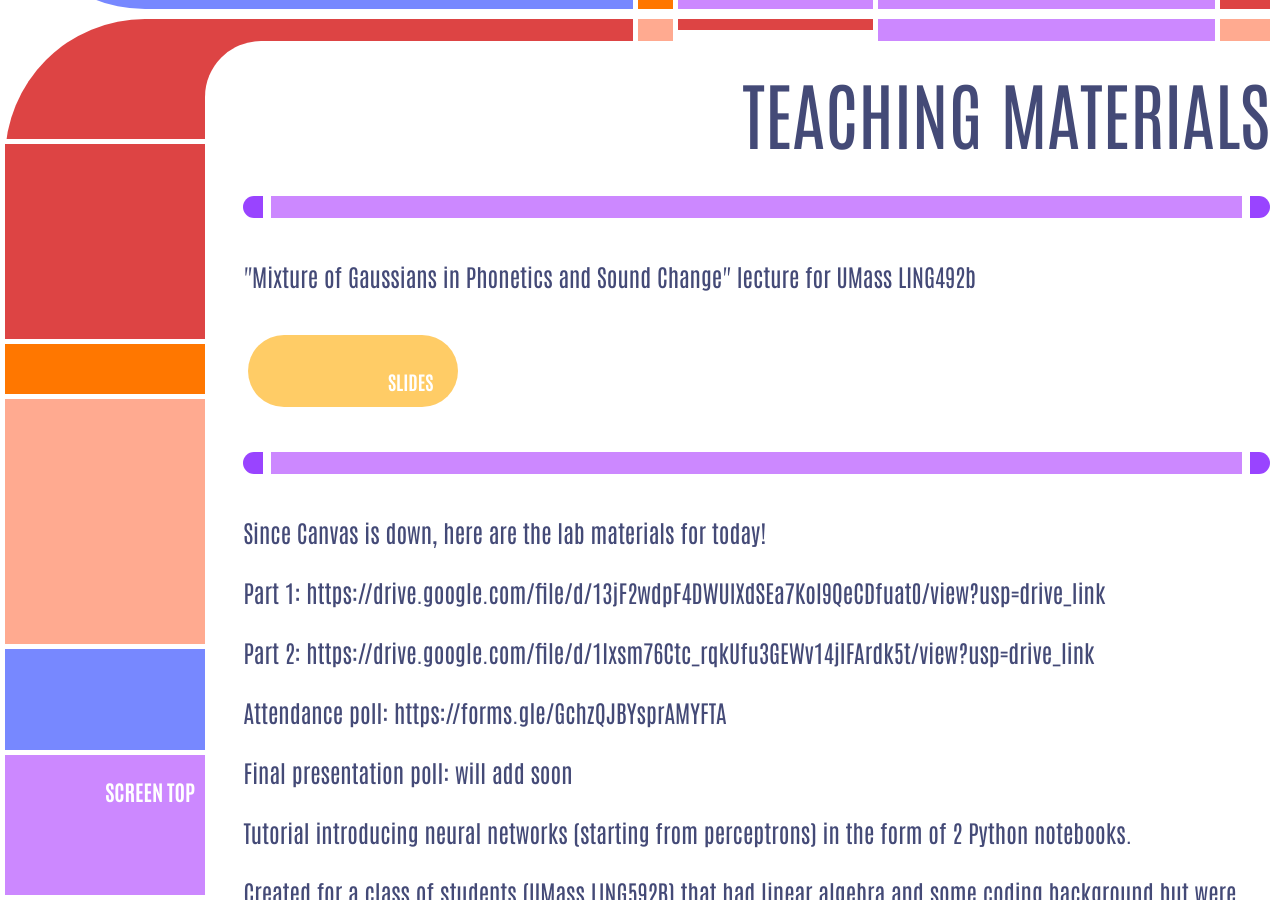
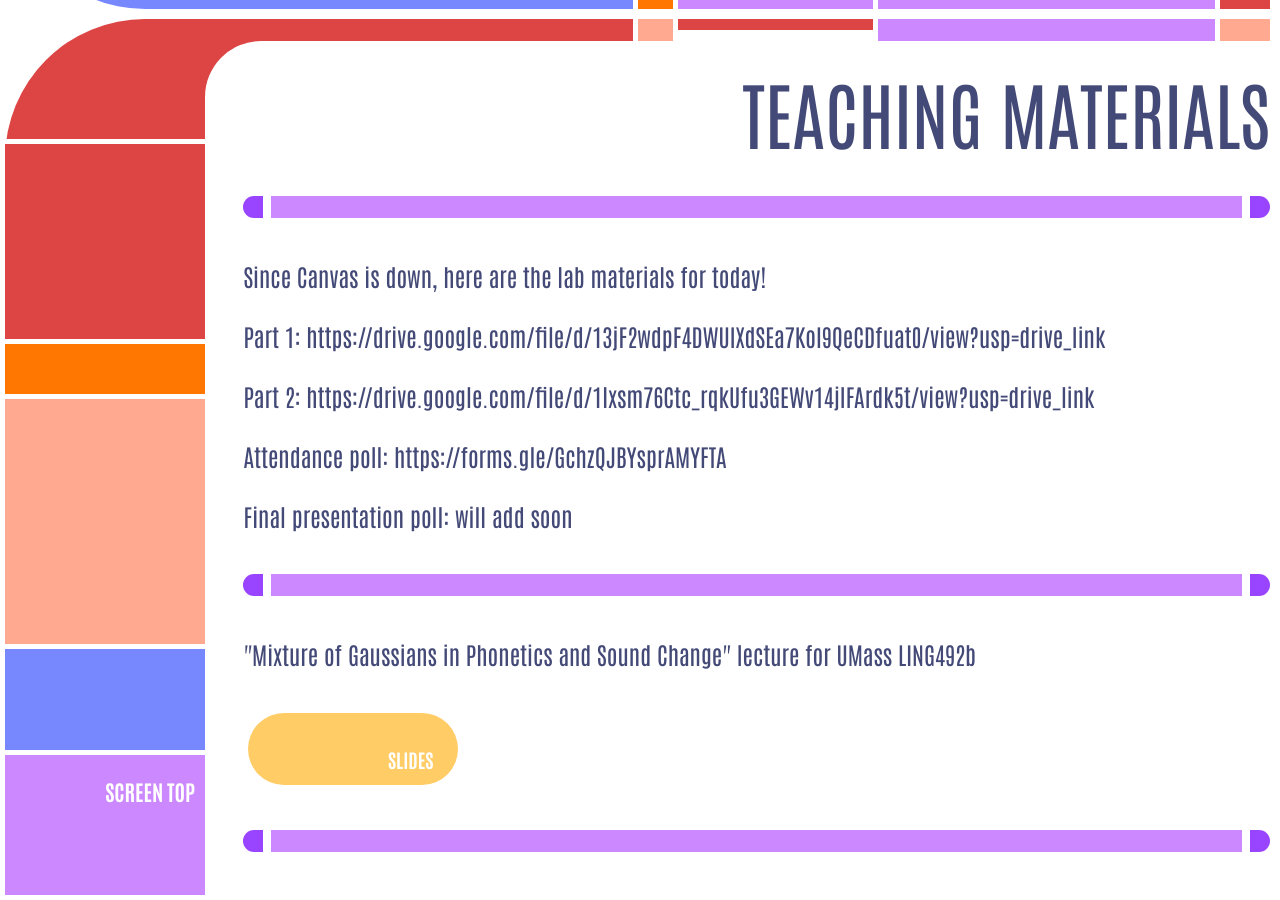
Before and after one commit to ceryshughes/ceryshughes.github.io, a Jekyll site: the page built from teaching_materials.markdown, in a window 1280 px wide and 900 px high, scrolled down 207 px. Built offline with Jekyll 4.4.1, drawn with Linux system fonts in a browser that asks for light colours.

Commit message:
Update teaching_materials.markdown

```diff
--- a/teaching_materials.markdown
+++ b/teaching_materials.markdown
@@ -15,15 +15,7 @@ navlink4: https://github.com/ceryshughes
 <div class="lcars-bar">
 </div>
 
-<section>
-<p>"Mixture of Gaussians in Phonetics and Sound Change" lecture for UMass LING492b </p>
-<div class="buttons">
-  <a href="/files/personal/teaching/Computational_Linguistics/Gaussian_Mixture_Model_Phonetics.pdf" class="sunflower" >Slides</a>
-</div>
-</section>
 
-<div class="lcars-bar">
-</div>
 <section>
   <p> Since Canvas is down, here are the lab materials for today!  </p>
   <p> Part 1: https://drive.google.com/file/d/13jF2wdpF4DWUIXdSEa7KoI9QeCDfuat0/view?usp=drive_link </p>
@@ -32,6 +24,19 @@ navlink4: https://github.com/ceryshughes
   <p>Final presentation poll: will add soon </p>
 </section>
 
+<div class="lcars-bar">
+</div>
+
+<section>
+<p>"Mixture of Gaussians in Phonetics and Sound Change" lecture for UMass LING492b </p>
+<div class="buttons">
+  <a href="/files/personal/teaching/Computational_Linguistics/Gaussian_Mixture_Model_Phonetics.pdf" class="sunflower" >Slides</a>
+</div>
+</section>
+
+
+<div class="lcars-bar">
+</div>
 
 <section>
 <p>Tutorial introducing neural networks (starting from perceptrons) in the form of 2 Python notebooks.  </p>
```
